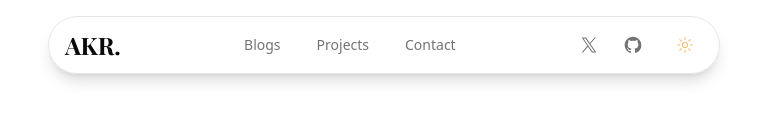
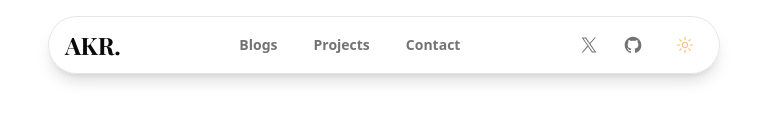
Before and after one commit to ashishroyx/AKR-PORTFOLIO, a Next.js app: page / in a window 1280 px wide. Shown: the top 134 px of the page, without its empty margins (256-1023 px from the left). Built offline with nearby package versions, Linux system fonts and the light colour scheme; a web font is replaced by a local one.

Commit message:
UI Changes

```diff
--- a/components/header.tsx
+++ b/components/header.tsx
@@ -40,7 +40,7 @@ export default function Header() {
           </Link>
         </div>
 
-        <ul className='flex items-center gap-2 text-sm font-light text-muted-foreground sm:gap-9'>
+        <ul className='flex items-center gap-2 text-sm font-semibold text-muted-foreground sm:gap-9'>
           <li className='transition-colors hover:text-foreground'>
             <Link href='/blogs'>Blogs</Link>
           </li>
```
